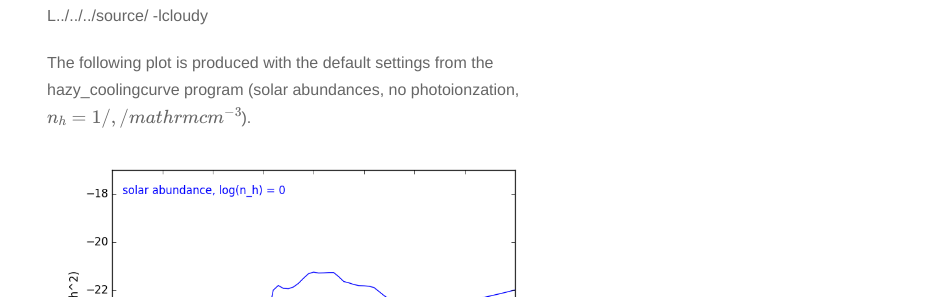
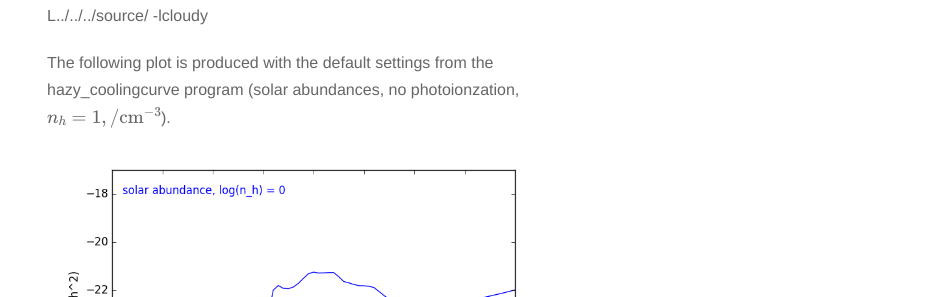
Before and after one commit to evaneschneider/site, a Jekyll site: the page built from _posts/2015-12-8-compiling-cloudy.markdown, in a window 1280 px wide. Shown: the part 1017-1314 px from the top of the page, without its empty margins (333-1280 px from the left). Built offline with Jekyll 4.4.1, drawn with Linux system fonts in a browser that asks for light colours; nearby versions of some CDN libraries; formulas are drawn with MathJax 3.

Commit message:
fixed image

```diff
--- a/_posts/2015-12-8-compiling-cloudy.markdown
+++ b/_posts/2015-12-8-compiling-cloudy.markdown
@@ -30,5 +30,5 @@
 g++ -ansi -O3 -ftrapping-math -fno-math-errno  -Wall -W -g hazy_coolingcurve.cpp -o hazy_coolingcurve.exe -I../../../source -L../../../source/ -lcloudy
 
 The following plot is produced with the default settings from the
-hazy_coolingcurve program (solar abundances, no photoionzation, $$n_h = 1 /, /mathrm{cm}^{-3}$$).
+hazy_coolingcurve program (solar abundances, no photoionzation, $$n_h = 1 ,/ \mathrm{cm}^{-3}$$).
 <img src="{{ site.url }}assets/images/hazy_coolingcurve.png">
```
